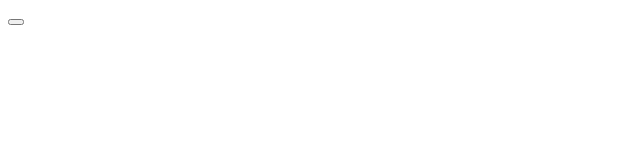
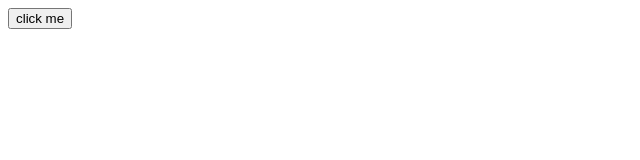
Before and after one commit to KobCohen/firstGit, a plain HTML site: page index.html in a window 1280 px wide. Shown: the whole page, without its empty margins (0-640 px from the left). Drawn offline with Linux system fonts and the light colour scheme.

Commit message:
i added the click me text

```diff
--- a/index.html
+++ b/index.html
@@ -7,6 +7,6 @@
     <title>Document</title>
 </head>
 <body>
-    <button onclick="alert(git)"></button>
+    <button onclick="alert(git)">click me</button>
 </body>
 </html>
```
